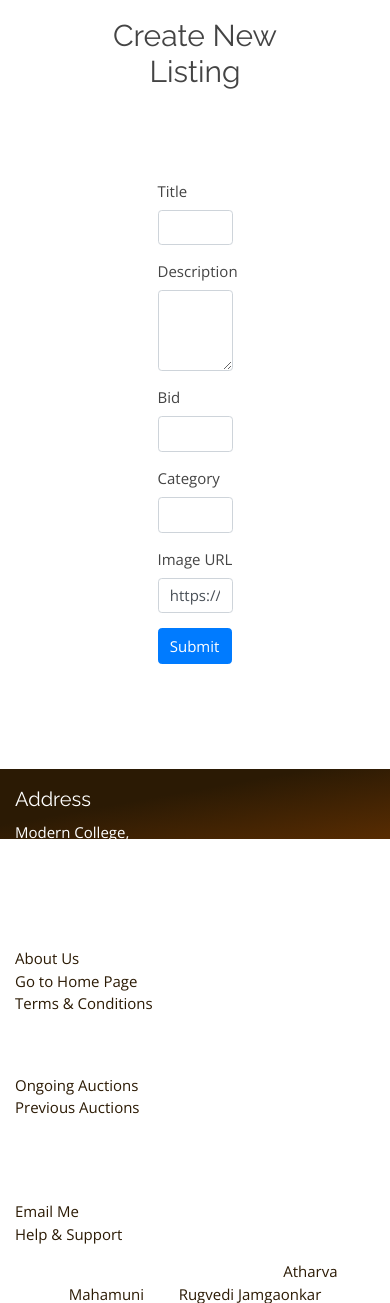
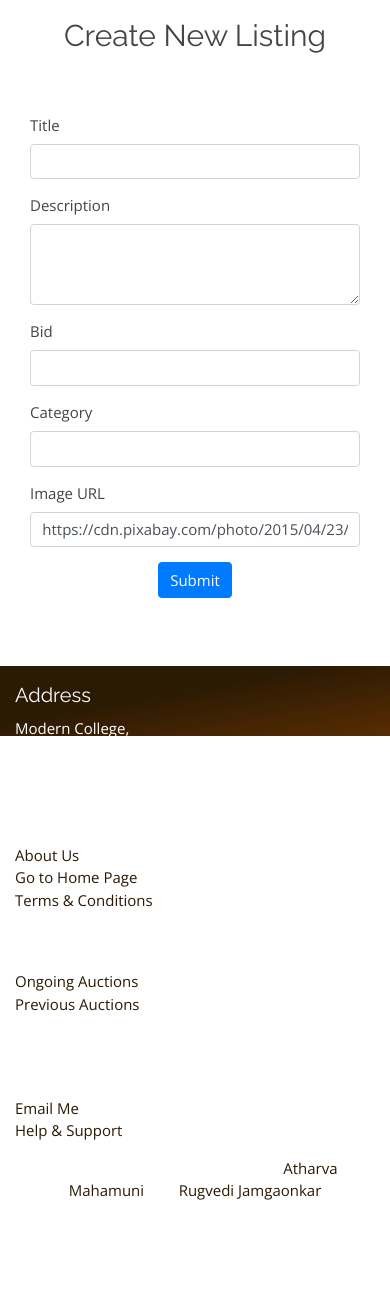
Before and after one commit to AtharvaCM/django-auction, a Django app: page /create_listing in a window 390 px wide. Shown: the part 100-1403 px from the top of the page. After the commit the page ends 1300 px from the top, so only its background shows below. Run offline with Django 3.2, Linux system fonts and the light colour scheme; some libraries are stand-ins or nearby versions; some web fonts are replaced.

Commit message:
responsive changes

```diff
--- a/auctions/templates/auctions/create_listing.html
+++ b/auctions/templates/auctions/create_listing.html
@@ -4,7 +4,7 @@
 
 {% block body %}
 <section id="create-listing-sec">
-    <div class="container w-50">
+    <div class="container">
         <h2 class="text-title text-center pt-2 mb-5">Create New Listing</h2>
 
         {% if message_success %}
@@ -20,7 +20,7 @@
         {% endif %}
 
         <div class="create-list">
-            <form class="mb-5 p-5" action="{% url 'create_listing'%}" method="POST">
+            <form class="mb-5 p-sm-5 p-3" action="{% url 'create_listing'%}" method="POST">
                 {% csrf_token %}
                 <div class="form-group">
                     <label for="inputTitle">Title</label>
@@ -45,7 +45,9 @@
                     <input type="text" name="image_url" class="form-control" id="inputImage"
                         value="https://cdn.pixabay.com/photo/2015/04/23/22/00/tree-736885_1280.jpg">
                 </div>
-                <button class="btn btn-primary mb-3" type="submit">Submit</button>
+                <div class="text-center">
+                    <button class="btn btn-primary mb-2" type="submit">Submit</button>
+                </div>
             </form>
         </div>
     </div>
```
Also changed, not shown: auctions/static/auctions/css/style.css (+22 -10 lines), db.sqlite3.
